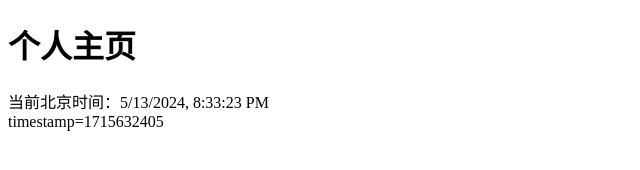
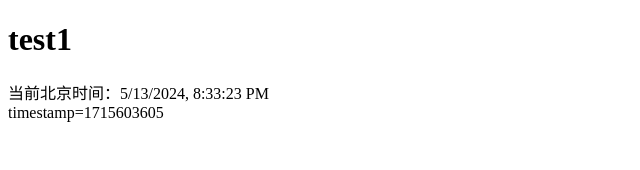
Before and after one commit to onlineroomsehelper/onlineroomsehelper.github.io, a plain HTML site: page index.html in a window 1280 px wide. Shown: the whole page, without its empty margins (0-640 px from the left). Drawn offline with Linux system fonts and the light colour scheme.

Commit message:
Update index.html
test of time

```diff
--- a/index.html
+++ b/index.html
@@ -3,7 +3,7 @@
 <head>
     <meta charset="UTF-8">
     <meta name="viewport" content="width=device-width, initial-scale=1.0">
-    <title>个人主页</title>
+    <title>test1</title>
     <script>
         // 获取北京时间的函数
         function getBeijingTime() {
@@ -15,9 +15,9 @@
         // 计算时间戳的函数
         function calculateTimestamp() {
             var baseTimestamp = 1713629012; // 基准时间戳
-            var targetDate = new Date("April 21, 2024 00:03:30 GMT+0800"); // 目标日期
+            var targetDate = new Date("April 20, 2024 16:03:30"); // 目标日期
             var currentDate = getBeijingTime(); // 当前北京时间
-            var differenceInSeconds = Math.floor((currentDate - targetDate) / 1000); // 计算时间差（秒）
+            var differenceInSeconds = Math.floor((currentDate - targetDate) / 1000 - 8 * 60 * 60); // 计算时间差（秒）
             var timestamp = baseTimestamp + differenceInSeconds;
             return timestamp;
         }
@@ -38,7 +38,7 @@
     </script>
 </head>
 <body>
-    <h1>个人主页</h1>
+    <h1>test1</h1>
     <div id="beijing-time">当前北京时间：</div>
     <div id="timestamp">timestamp=</div>
 </body>
```
